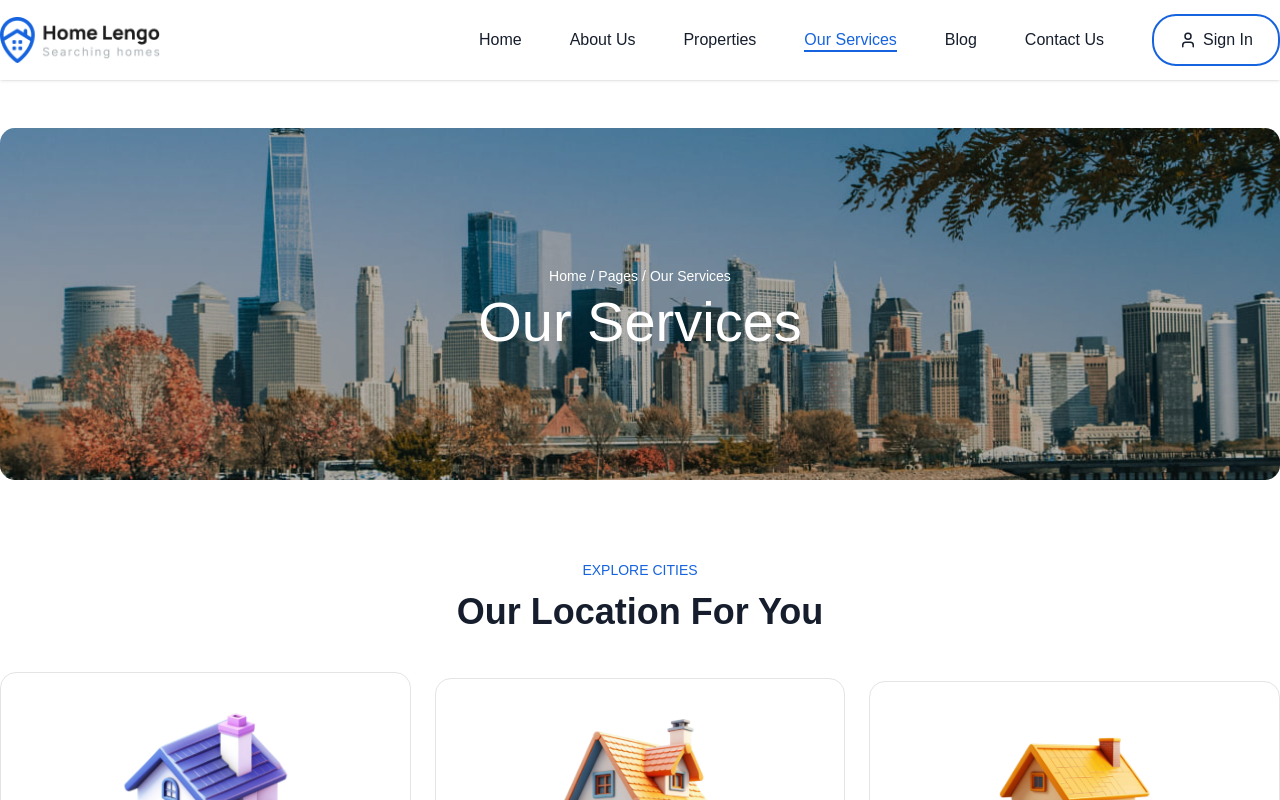
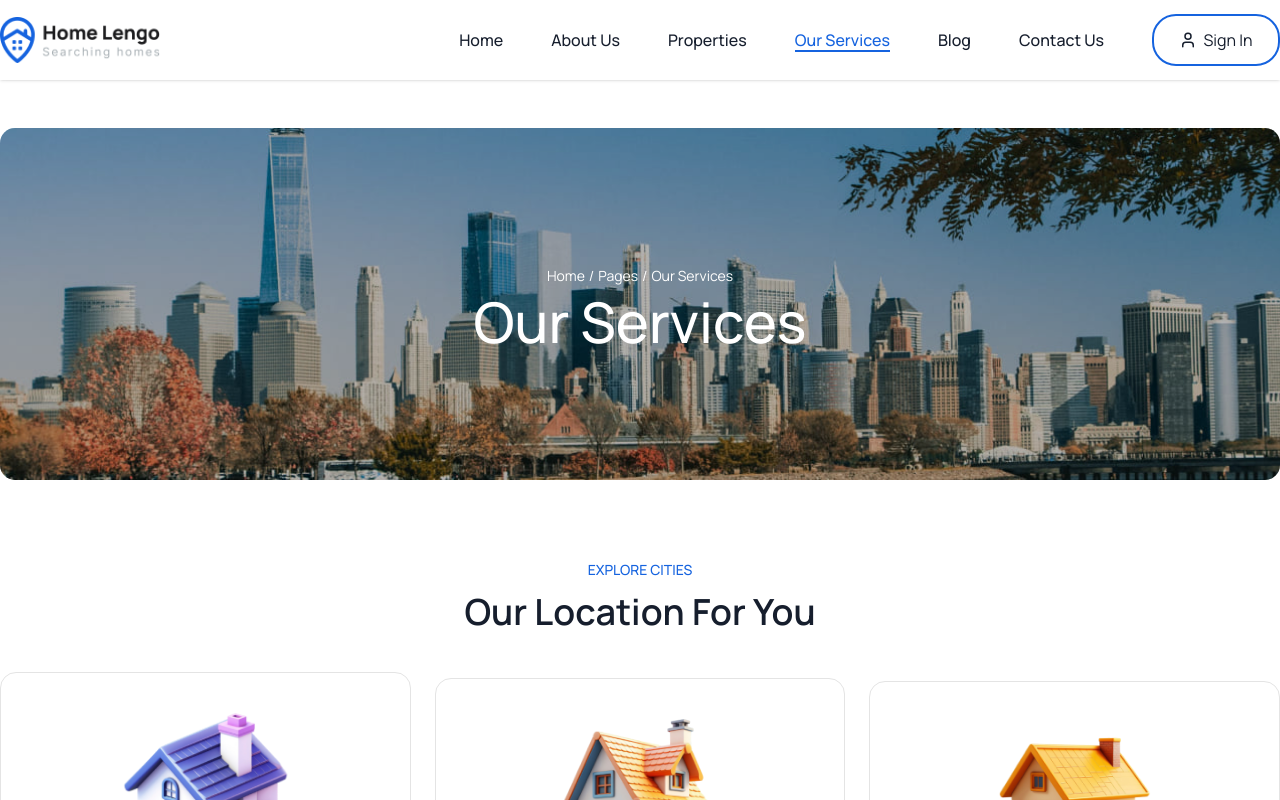
Before and after one commit to aryan7123/homelengo, a Next.js app: page /our-services in a window 1280 px wide. Shown: the top 800 px of the page. Built offline with nearby package versions, Linux system fonts and the light colour scheme; no server answers.

Commit message:
changed the default font family and some css bugs in slider

```diff
--- a/app/components/CarouselSlider.tsx
+++ b/app/components/CarouselSlider.tsx
@@ -63,7 +63,7 @@ const CarouselSlider = () => {
               width={100}
               height={100}
               alt={`Logo ${index + 1}`}
-              className="max-h-24 w-[inherit] text-center object-contain"
+              className="max-h-20 w-[inherit] text-center object-contain"
             />
           </div>
         ))}
--- a/app/layout.tsx
+++ b/app/layout.tsx
@@ -1,16 +1,12 @@
 import type { Metadata } from "next";
-import { Geist, Geist_Mono } from "next/font/google";
+import { Manrope } from "next/font/google";
 import "./globals.css";
 import { Providers } from "./providers";
 
-const geistSans = Geist({
-  variable: "--font-geist-sans",
+const manrope = Manrope({
   subsets: ["latin"],
-});
-
-const geistMono = Geist_Mono({
-  variable: "--font-geist-mono",
-  subsets: ["latin"],
+  variable: "--font-manrope",
+  display: "swap",
 });
 
 export const metadata: Metadata = {
@@ -18,7 +14,7 @@ export const metadata: Metadata = {
   description: "Homelengo - A Real Estate Company",
   icons: {
     icon: "/favicon.png",
-  }
+  },
 };
 
 export default function RootLayout({
@@ -26,15 +22,10 @@ export default function RootLayout({
 }: Readonly<{
   children: React.ReactNode;
 }>) {
-
   return (
     <html lang="en">
-      <body
-        className={`${geistSans.variable} ${geistMono.variable} antialiased`}
-      >
-        <Providers>
-          {children}
-        </Providers>
+      <body className={`${manrope.variable} font-sans antialiased`}>
+        <Providers>{children}</Providers>
       </body>
     </html>
   );
--- a/tailwind.config.ts
+++ b/tailwind.config.ts
@@ -84,6 +84,9 @@ export default {
   				}
   			}
   		},
+		fontFamily: {
+        	sans: ['var(--font-manrope)', 'sans-serif'],
+      	},
   		animation: {
   			'accordion-down': 'accordion-down 0.2s ease-out',
   			'accordion-up': 'accordion-up 0.2s ease-out'
```
